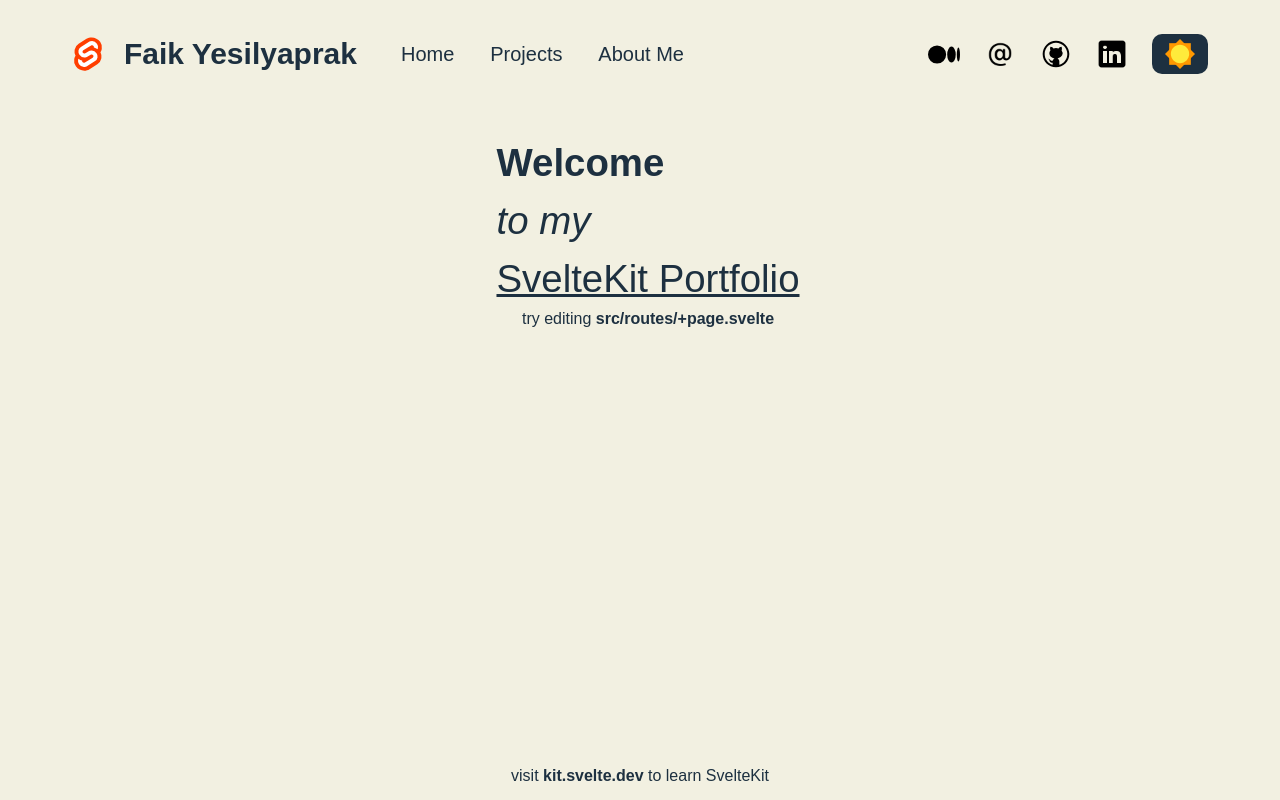
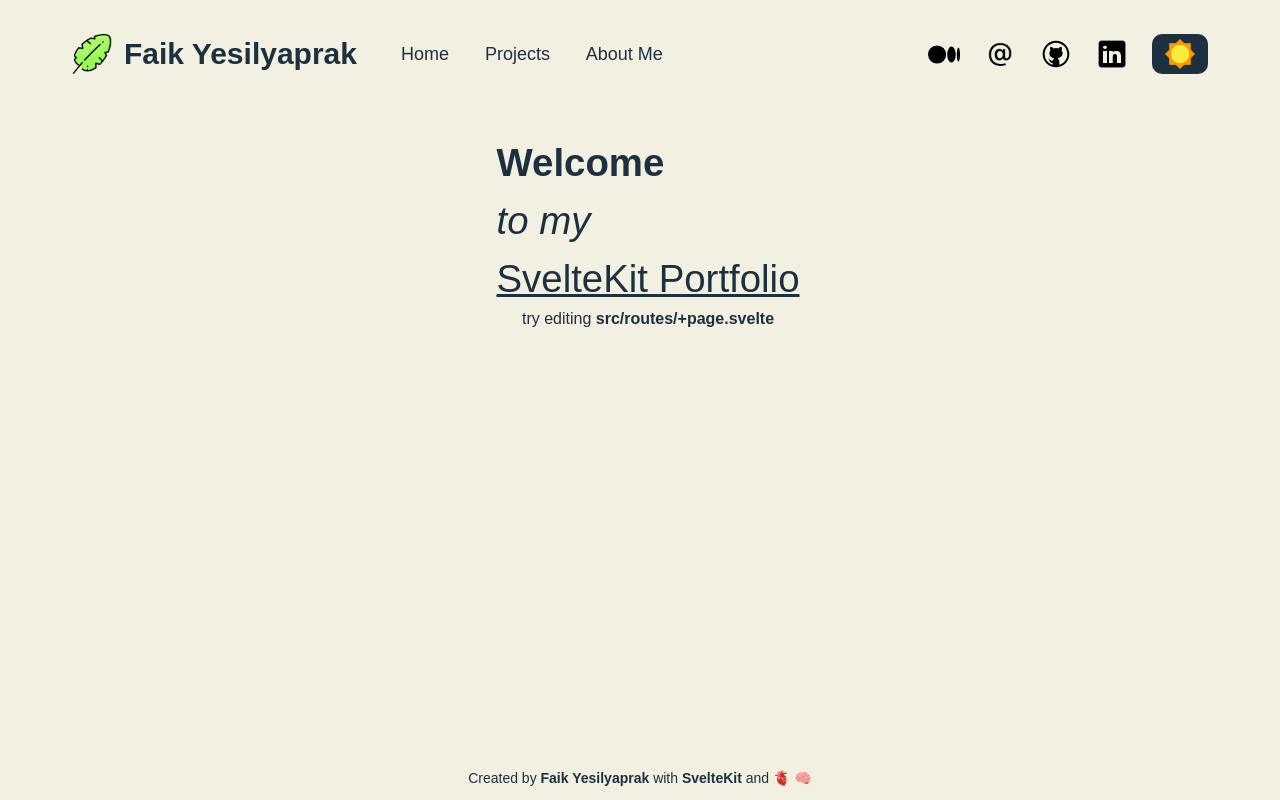
Before and after one commit to FaikYY/portfolio, a SvelteKit app: page / in a window 1280 px wide. Built offline with nearby package versions, Linux system fonts and the light colour scheme.

Commit message:
Leaf icon added

```diff
--- a/src/routes/+layout.svelte
+++ b/src/routes/+layout.svelte
@@ -1,8 +1,10 @@
 <script>
+	import {screenSize} from './store';
 	import Header from './Header.svelte';
 	import './styles.css';
 </script>
 
+<svelte:window bind:innerWidth={$screenSize} />
 <div class="app">
 	<Header />
 
@@ -10,8 +12,12 @@
 		<slot />
 	</main>
 
-	<footer>
-		<p>visit <a href="https://kit.svelte.dev">kit.svelte.dev</a> to learn SvelteKit</p>
+	<footer class="">
+		{#if $screenSize < 450}
+		<p class="text-sm">Created by <strong>Faik Yesilyaprak</strong> <br>with <strong>SvelteKit</strong> and  🫀 🧠	</p>
+		{:else}
+		<p class="text-sm">Created by <strong>Faik Yesilyaprak</strong> with <strong>SvelteKit</strong> and 🫀 🧠	</p>
+		{/if}
 	</footer>
 </div>
 
@@ -39,10 +45,7 @@
 		justify-content: center;
 		align-items: center;
 		padding: 12px;
-	}
-
-	footer a {
-		font-weight: bold;
+		text-align: center;
 	}
 
 	@media (min-width: 480px) {
--- a/src/routes/+page.svelte
+++ b/src/routes/+page.svelte
@@ -7,12 +7,14 @@
 </svelte:head>
 
 <section class="flex flex-col items-start sm:items-center sm:justify-center pl-4" style="flex-grow: 0.05;">
+	<h1 class="lg:hidden text-left">👋</h1>
 	<h1 class="text-left">
-		<strong>Welcome</strong> <br />
+		<strong>Welcome</strong><br />
 		<i>to my</i><br /> <u>SvelteKit Portfolio</u>
 	</h1>
 
 	<h2>
 		try editing <strong>src/routes/+page.svelte</strong>
 	</h2>
+
 </section>
--- a/src/routes/ButtonDarkMode.svelte
+++ b/src/routes/ButtonDarkMode.svelte
@@ -1,5 +1,5 @@
 <script>
-	import { theme } from './theme';
+	import { theme } from './store';
 	import light from '$lib/images/light.svg';
 	import dark from '$lib/images/dark.png';
 
--- a/src/routes/Header.svelte
+++ b/src/routes/Header.svelte
@@ -2,7 +2,7 @@
 	import { page } from '$app/stores';
 	import { fade } from 'svelte/transition';
 
-	import logo from '$lib/images/svelte-logo.svg';
+	import leaf from '$lib/images/leaf.png';
 	import linkedin from '$lib/images/linkedin.png';
 	import github from '$lib/images/github.svg';
 	import medium from '$lib/images/medium.svg';
@@ -12,17 +12,14 @@
 	import Icon from './Icon.svelte';
 
 	$: isCollapsed = false;
-	let screenSize = 0;
 
 	function toggleCollapse() {
 		isCollapsed = !isCollapsed;
 	}
 </script>
 
-<svelte:window bind:innerWidth={screenSize} />
-
 <nav class="flex items-center justify-between flex-wrap p-8 lg:mx-10">
-	<img src={logo} alt="Logo" class="w-8 mr-2" />
+	<img src={leaf} alt="Logo" class="w-10" />
 	<div class="flex items-center flex-shrink-0 mx-3">
 		<span class="font-bold text-2xl sm:text-3xl">Faik Yesilyaprak</span>
 	</div>
@@ -39,21 +36,21 @@
 			<div class="text-sm lg:flex-grow">
 				<a
 					href="/"
-					class="text-lg sm:text-xl block mt-4 lg:inline-block lg:mt-0 mr-4 duration-500 ease-in-out no-underline hover:no-underline rounded-md p-2"
+					class="text-lg block mt-4 lg:inline-block lg:mt-0 mr-4 duration-500 ease-in-out no-underline hover:no-underline rounded-md p-2"
 					aria-current={$page.url.pathname === '/' ? 'page' : undefined}
 				>
 					Home
 				</a>
 				<a
 					href="/projects"
-					class="text-lg sm:text-xl block mt-4 lg:inline-block lg:mt-0 mr-4 duration-500 ease-in-out no-underline hover:no-underline rounded-md p-2"
+					class="text-lg block mt-4 lg:inline-block lg:mt-0 mr-4 duration-500 ease-in-out no-underline hover:no-underline rounded-md p-2"
 					aria-current={$page.url.pathname === '/projects' ? 'page' : undefined}
 				>
 					Projects
 				</a>
 				<a
 					href="/about"
-					class="text-lg sm:text-xl block mt-4 lg:inline-block lg:mt-0 mr-4 duration-500 ease-in-out no-underline hover:no-underline rounded-md p-2"
+					class="text-lg block mt-4 lg:inline-block lg:mt-0 mr-4 duration-500 ease-in-out no-underline hover:no-underline rounded-md p-2"
 					aria-current={$page.url.pathname === '/about' ? 'page' : undefined}
 				>
 					About Me
--- /dev/null
+++ b/src/routes/store.js
@@ -0,0 +1,4 @@
+import { writable } from 'svelte/store';
+
+export const theme = writable('Light');
+export const screenSize = writable(0);
--- a/src/routes/theme.js
+++ /dev/null
@@ -1,3 +0,0 @@
-import { writable } from 'svelte/store';
-
-export const theme = writable('Light');
```
Also changed, not shown: src/lib/images/leaf.png (added).
